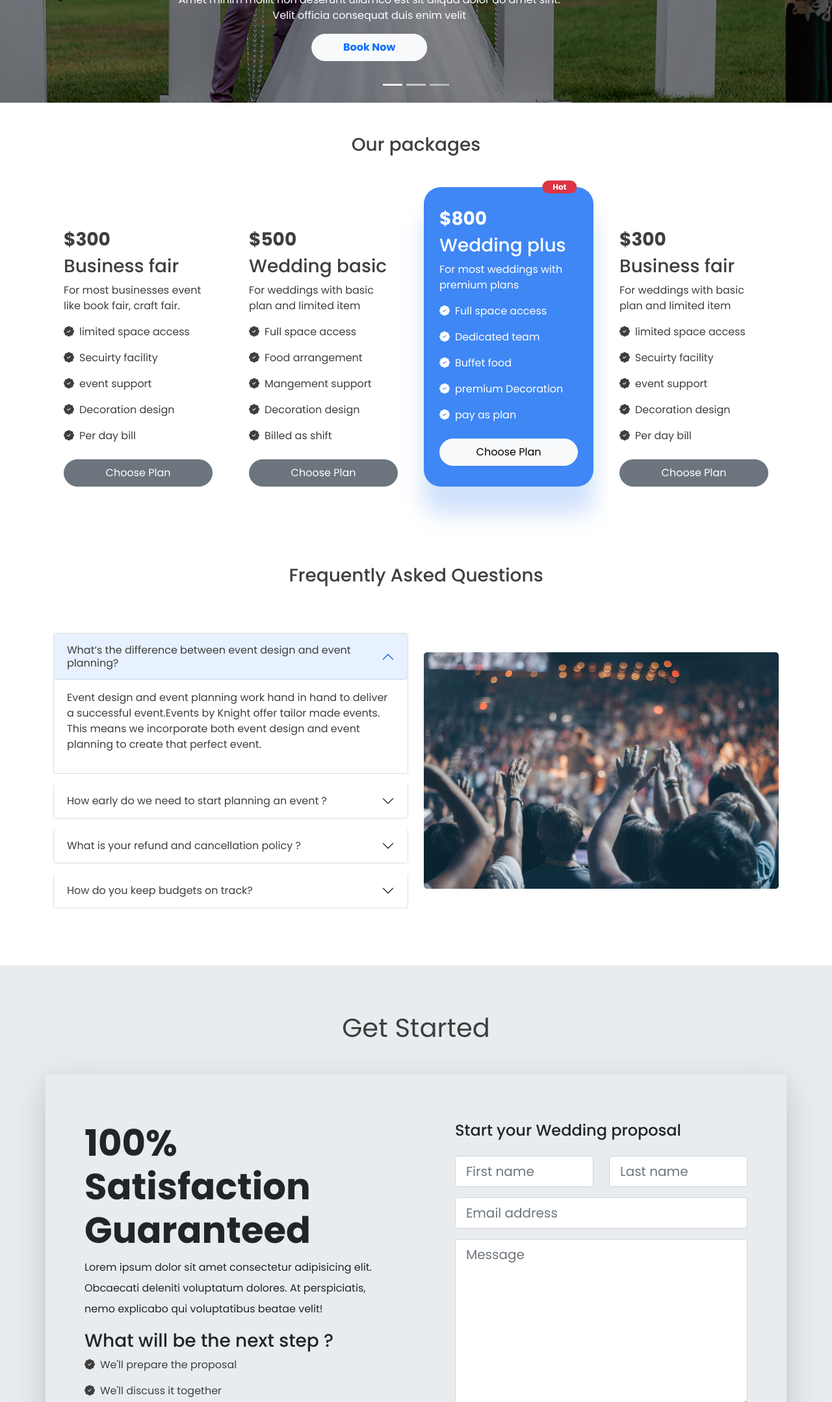
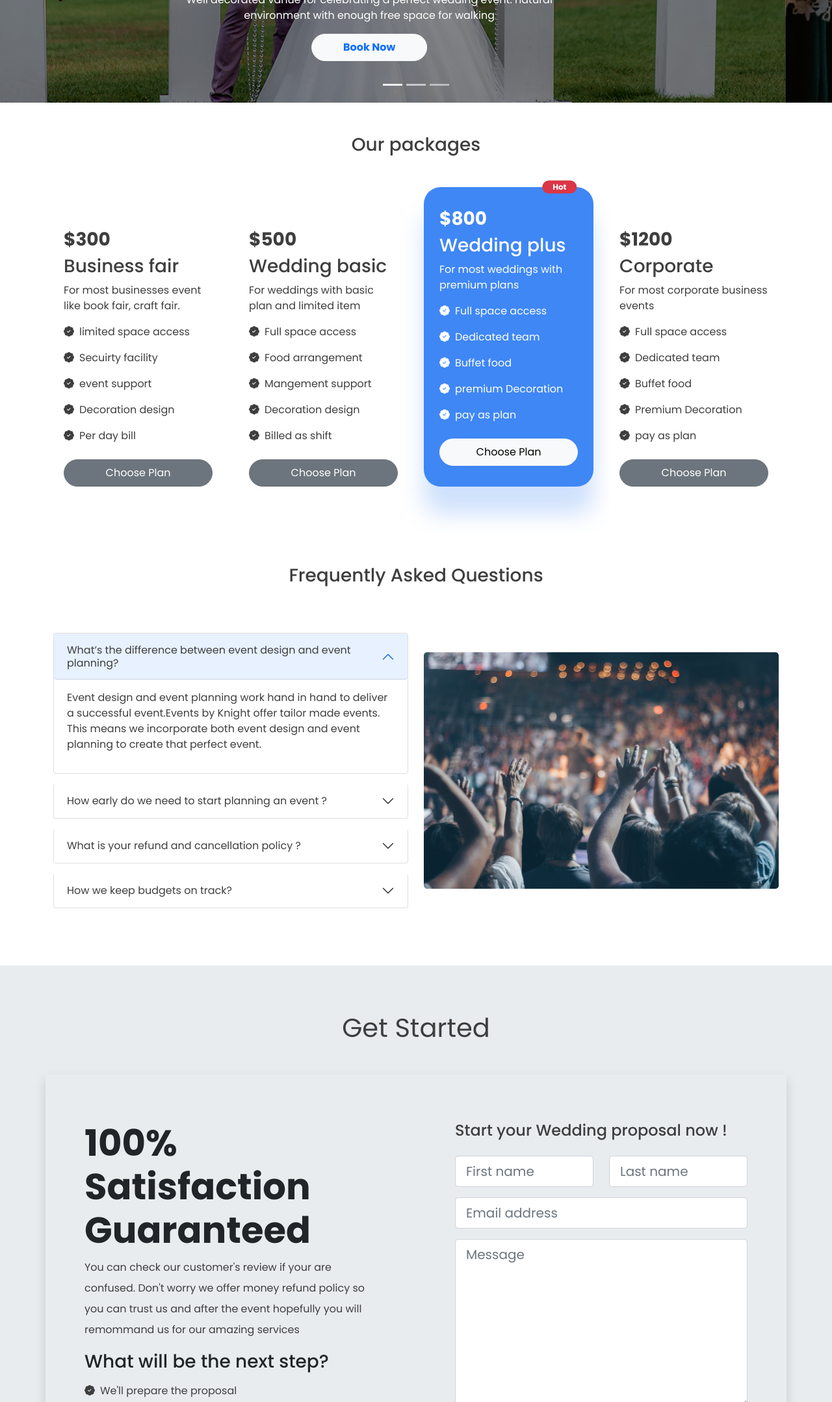
Before and after one commit to TouhidZaman/nt-weddings-zone, a plain HTML site: page index.html in a window 1280 px wide. Shown: the part 642-2800 px from the top of the page at 65% size. Drawn offline with nearby package versions, Linux system fonts and the light colour scheme.

Commit message:
Some adjustment applied for veroius device

```diff
--- a/index.html
+++ b/index.html
@@ -57,7 +57,7 @@
               <div class="carousel-caption  d-flex justify-content-center">
                 <div class="col-12 col-lg-8 mb-4">
                   <h1>The perfect venue for your next wedding event</h1>
-                  <p>Amet minim mollit non deserunt ullamco est sit aliqua dolor do amet sint. Velit officia consequat duis enim velit </p>
+                  <p>Well decorated vanue for celebrating a perfect wedding event. natural environment with enough free space for walking</p>
                   <a href="https://github.com/touhidzaman" class="btn btn-light rounded-pill px-5 py-2 text-primary fw-bold" target="_blank">Book Now</a>
                 </div>
               </div>
@@ -66,8 +66,8 @@
               <img src="images/banner/banner-2.png" class="d-block vh-100 w-100" alt="Banner 2">
               <div class="carousel-caption d-flex justify-content-center">
                 <div class="col-12 col-lg-8 mb-4">
-                  <h1>The perfect venue for your next wedding event</h1>
-                  <p>Amet minim mollit non deserunt ullamco est sit aliqua dolor do amet sint. Velit officia consequat duis enim velit </p>
+                  <h1>Vanue specially designed for wedding events</h1>
+                  <p>Eco friendly well designed seat for wedding couple and enough space for movement and some extra services specially for wedding couples</p>
                   <a href="https://github.com/touhidzaman" class="btn btn-light rounded-pill px-5 py-2 text-primary fw-bold" target="_blank">Book Now</a>
                 </div>
               </div>
@@ -76,8 +76,8 @@
               <img src="images/banner/banner-3.png" class="d-block vh-100 w-100" alt="Banner 3">
               <div class="carousel-caption d-flex justify-content-center">
                 <div class="col-12 col-lg-8 mb-4">
-                  <h1>The perfect venue for your next wedding event</h1>
-                  <p>Amet minim mollit non deserunt ullamco est sit aliqua dolor do amet sint. Velit officia consequat duis enim velit </p>
+                  <h1>The perfect seat arrangement for your wedding event</h1>
+                  <p>We provide neat and clean seat arrangement for wedding guests. 200+ available seats so, they will just love it !</p>
                   <a href="https://github.com/touhidzaman" class="btn btn-light rounded-pill px-5 py-2 text-primary fw-bold" target="_blank">Book Now</a>
                 </div>
               </div>
@@ -178,16 +178,16 @@
           <div class="package-4 col order-md-4 order-lg-4">
             <div class="card h-100 border-0 mt-0 mt-md-5">
               <div class="card-body nt-text-primary pb-0">
-                <h3 class="card-title fw-bold">$300</h3>
-                <h3 class="card-title">Business fair</h3>
-                <p class="card-text">For weddings with basic plan
-                  and limited item</p>
+                <h3 class="card-title fw-bold">$1200</h3>
+                <h3 class="card-title">Corporate</h3>
+                <p class="card-text">For most corporate business
+                  events</p>
                 <div class="mb-4">
-                  <p><i class="bi bi-patch-check-fill pe-2"></i>limited space access</p>
-                  <p><i class="bi bi-patch-check-fill pe-2"></i>Secuirty facility</p>
-                  <p><i class="bi bi-patch-check-fill pe-2"></i>event support</p>
-                  <p><i class="bi bi-patch-check-fill pe-2"></i>Decoration design</p>
-                  <p><i class="bi bi-patch-check-fill pe-2"></i>Per day bill</p>
+                  <p><i class="bi bi-patch-check-fill pe-2"></i>Full space access</p>
+                  <p><i class="bi bi-patch-check-fill pe-2"></i>Dedicated team</p>
+                  <p><i class="bi bi-patch-check-fill pe-2"></i>Buffet food</p>
+                  <p><i class="bi bi-patch-check-fill pe-2"></i>Premium Decoration</p>
+                  <p><i class="bi bi-patch-check-fill pe-2"></i>pay as plan</p>
                 </div>
                 <div class="col-8 col-lg-12">
                   <button type="button" class="btn btn-secondary py-2 rounded-pill w-100">Choose Plan</button>
@@ -249,7 +249,7 @@
                 <div class="accordion-item faq-4 mb-3 rounded">
                   <h2 class="accordion-header" id="panelsStayOpen-headingFour">
                     <button class="accordion-button rounded nt-text-primary collapsed" type="button" data-bs-toggle="collapse" data-bs-target="#panelsStayOpen-collapseFour" aria-expanded="false" aria-controls="panelsStayOpen-collapseFour">
-                      How do you keep budgets on track?
+                      How we keep budgets on track?
                     </button>
                   </h2>
                   <div id="panelsStayOpen-collapseFour" class="accordion-collapse collapse" aria-labelledby="panelsStayOpen-headingFour">
@@ -268,12 +268,12 @@
       <section  id="get-started" class="nt-bg-dark-light  mt-4 mt-lg-5 py-4">
         <div class="container get-started">
           <h3 class="text-center display-6 nt-text-primary my-0 my-md-5">Get Started</h3>
-          <div class="row g-4 my-4 shadow-lg">
+          <div class="row g-4 mt-4 mb-3 mb-md-5  shadow">
             <div class="col-12 col-lg-6">
-              <div class="offer-info p-5 w-100">
+              <div class="offer-info p-4 p-md-5 w-100">
                 <h4 class="display-4 fw-bold text-capitalize">100% satisfaction guaranteed</h4>
-                <p class="lh-lg">Lorem ipsum dolor sit amet consectetur adipisicing elit. Obcaecati deleniti voluptatum dolores. At perspiciatis, nemo explicabo qui voluptatibus beatae velit!</p>
-                <h3 class="">What will be the next step ?</h3>
+                <p class="lh-lg nt-text-primary">You can check our customer's review if your are confused. Don't worry we offer money refund policy so you can trust us and after the event hopefully you will remommand us for our amazing services</p>
+                <h3 class="mb-3">What will be the next step?</h3>
                 <div class="nt-text-primary">
                   <p><i class="bi bi-patch-check-fill pe-2"></i>We'll prepare the proposal</p>
                   <p><i class="bi bi-patch-check-fill pe-2"></i>We'll discuss it together</p>
@@ -282,8 +282,8 @@
               </div>
             </div>
             <div class="col-12 col-lg-6">
-              <div class="form p-5 w-100">
-                <h4 class="mb-4">Start your Wedding proposal</h4>
+              <div class="form px-4 pt-0 pb-5 px-md-5 p-lg-5 w-100">
+                <h4 class="mb-4 nt-text-primary">Start your Wedding proposal now !</h4>
                 <form action="#" class="row">
                   <div class="col-md-6 mb-3">
                     <input type="text" placeholder="First name" id="firstNameId" class="form-control form-control-lg">
```
